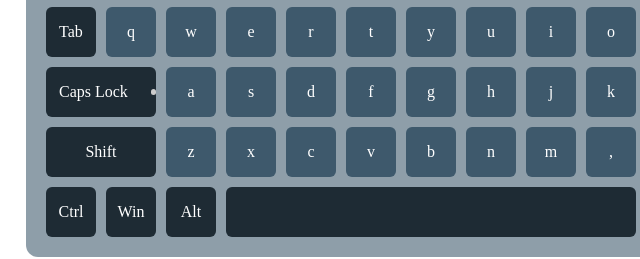
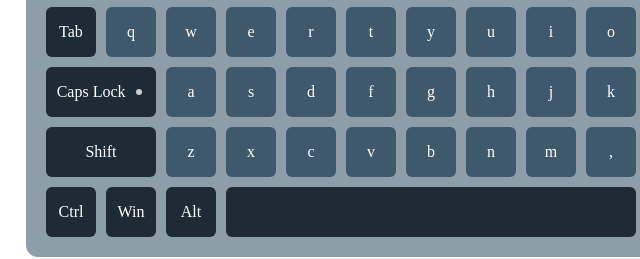
Before and after one commit to 0w1Max/virtual-keyboard, a website with bundled scripts: page index.html in a window 1280 px wide. Shown: the part 408-667 px from the top of the page, 149-789 px from the left. Built offline with nearby package versions, Linux system fonts and the light colour scheme.

Commit message:
fix: fix styles for Caps Lock key

```diff
--- a/css/style.css
+++ b/css/style.css
@@ -93,9 +93,9 @@ body {
 
 .keyboard__key_caps-lock::after {
   content: '';
-  width: 6px;
+  width: 7px;
   height: 6px;
-  margin-left: 10px;
+  margin-right: 14px;
   background-color: #ccc;
   border-radius: 10px;
 }
```
